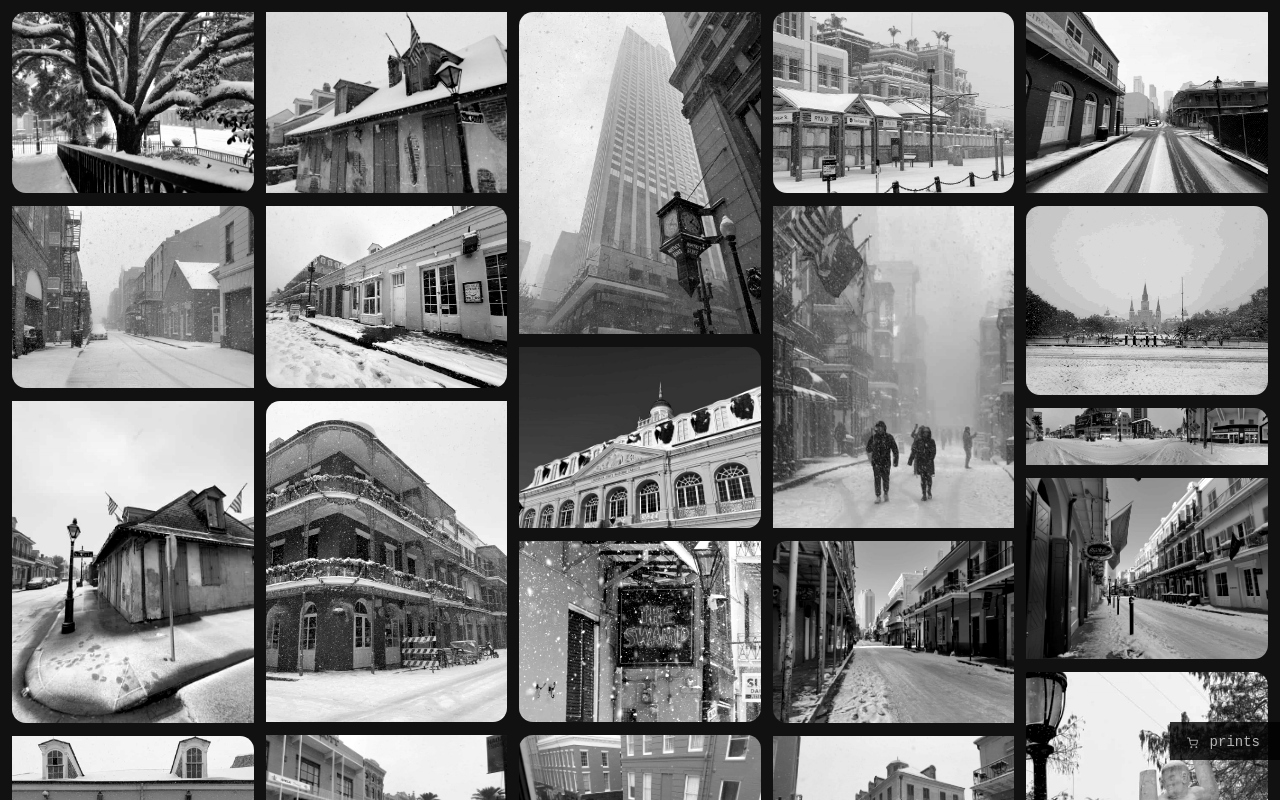
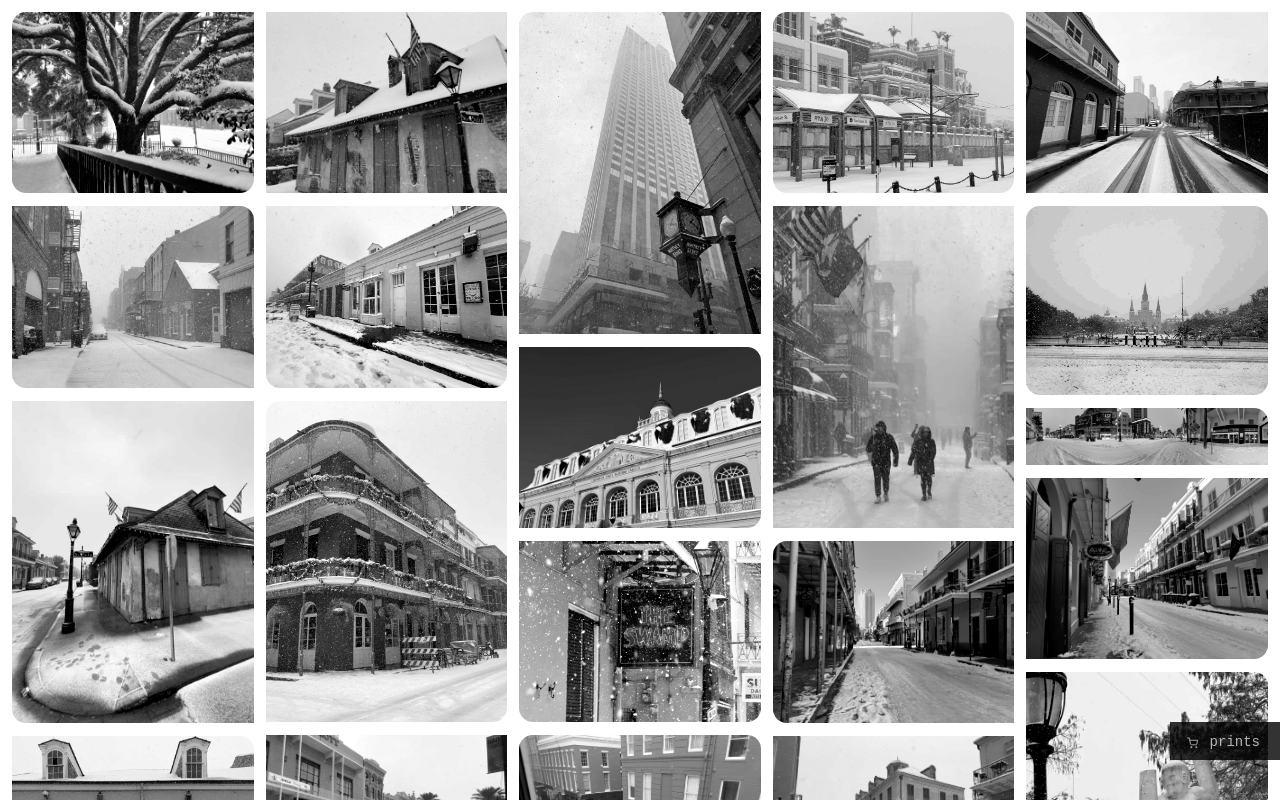
Before and after one commit to frankhutch/snowinneworleans, a React (Create React App) app: page / in a window 1280 px wide. Shown: the top 800 px of the page. Built offline with nearby package versions, Linux system fonts and the light colour scheme.

Commit message:
this is a commit. w00tz.

```diff
--- a/src/App.css
+++ b/src/App.css
@@ -1,5 +1,5 @@
 body {
-  background: #111;
+  background: #fff;
 }
 
 .container {
```
Also changed, not shown: 1 other file (tests, documents, lock files or other folders).
